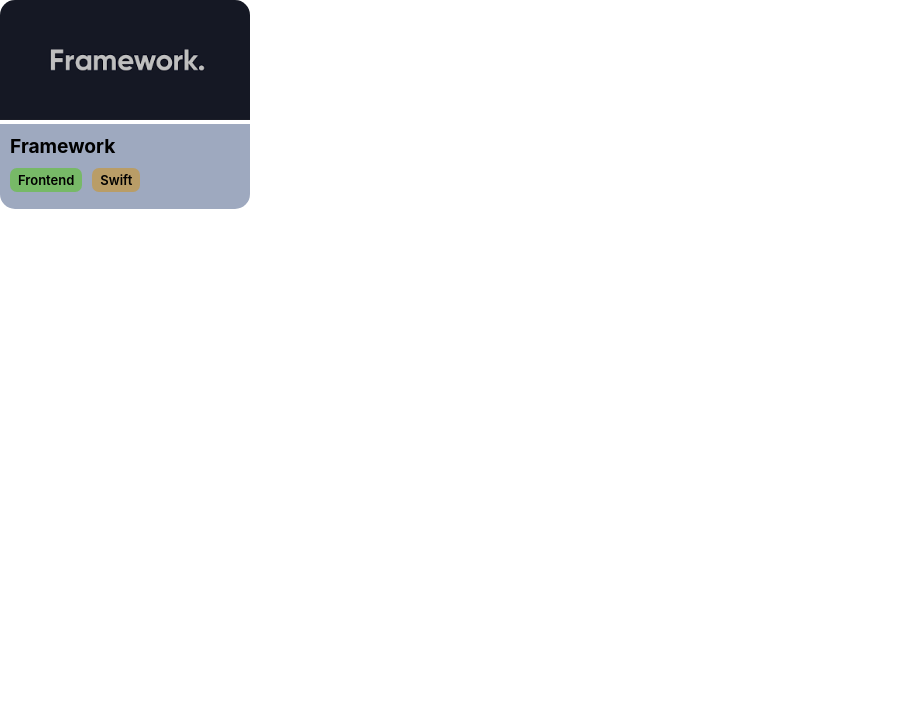
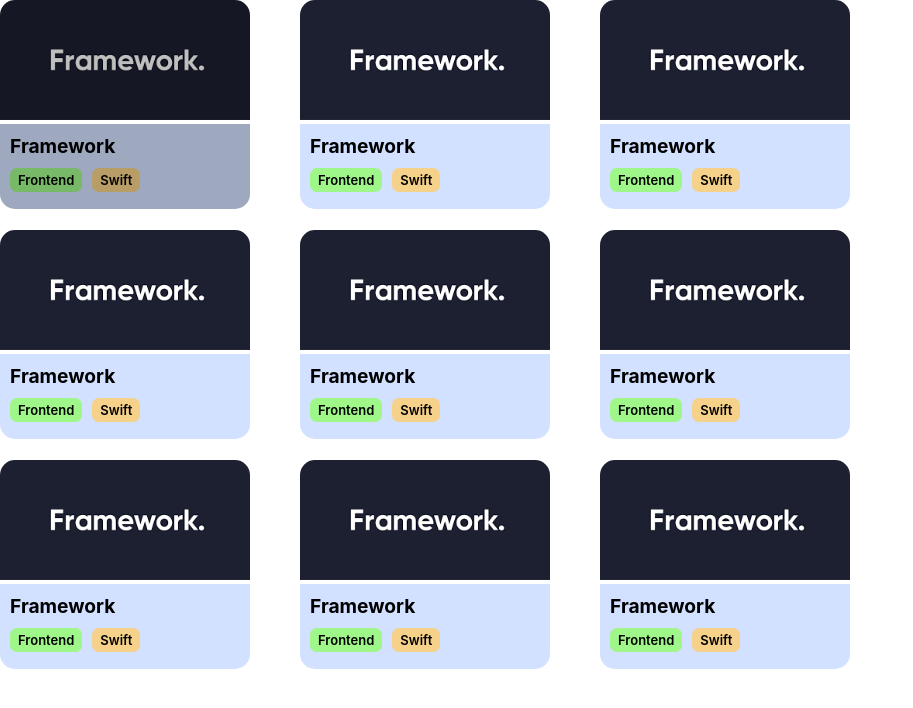
Before and after one commit to nookcoder/sw-mini-project, a React (Create React App) app: page / in a window 1280 px wide. Shown: the top 708 px of the page, without its empty margins (0-913 px from the left). Built offline with nearby package versions, Linux system fonts and the light colour scheme.

Commit message:
added grid page and moved card to component

```diff
--- a/src/pages/App.js
+++ b/src/pages/App.js
@@ -2,6 +2,44 @@ import '../styles/App.css';
 import { useNavigate } from 'react-router';
 import { writeUserData } from '../modules/firebase/writer';
 import imgLogo from '../images/sample.png'
+
+function Card() {
+  const navigator = useNavigate();
+  const moveToAbout = () => {
+    navigator('/about');
+    writeUserData();
+  };
+  return (
+    <div className="App">
+      {/* <div>메인 화면 여기서 짜시면 됩니다.</div>
+    <button onClick={moveToAbout}>페이지이동예시</button> */}
+
+      <div className='Cell' onClick={moveToAbout}>
+        <img src={imgLogo} alt='framework' className='Cell-Image' />
+        <div className='Cell-Description'>
+          <div className='Cell-Title'>Framework</div>
+          <div className='Tag-Space'>
+            <div className='Tag' id='frontend-tag'>Frontend</div>
+            <div className='Tag' id='swift-tag'>Swift</div>
+          </div>
+        </div>
+      </div>
+
+    </div>
+  );
+}
+
+function generateCard() {
+  let arr = []
+
+  for(let i = 0; i < 9; i++) {
+    arr.push(
+      <Card className="card"></Card>
+    )
+  }
+
+  return arr
+}
 
 function App() {
   const navigator = useNavigate();
@@ -13,17 +51,10 @@ function App() {
     <div className="App">
       {/* <div>메인 화면 여기서 짜시면 됩니다.</div>
       <button onClick={moveToAbout}>페이지이동예시</button> */}
+      <div className="grid">
+        {generateCard()}
+      </div>
 
-      <div className='Cell' onClick={moveToAbout}>
-        <img src={imgLogo} alt='framework' className='Cell-Image'/>
-        <div className='Cell-Description'>
-          <div className='Cell-Title'>Framework</div>
-          <div className='Tag-Space'>
-            <div className='Tag' id='frontend-tag'>Frontend</div>
-            <div className='Tag' id='swift-tag'>Swift</div>
-          </div>
-        </div>
-      </div>
 
 
     </div>
--- a/src/styles/App.css
+++ b/src/styles/App.css
@@ -76,3 +76,13 @@
 #swift-tag {
   background-color: #F6D189;
 }
+.grid {
+  display: grid;
+  grid-template-columns: 300px 300px 300px;
+  grid-row-gap: 1cm;
+}
+
+.card{
+  padding: 4rem;
+  border: 2px solid #ccc
+}
```
